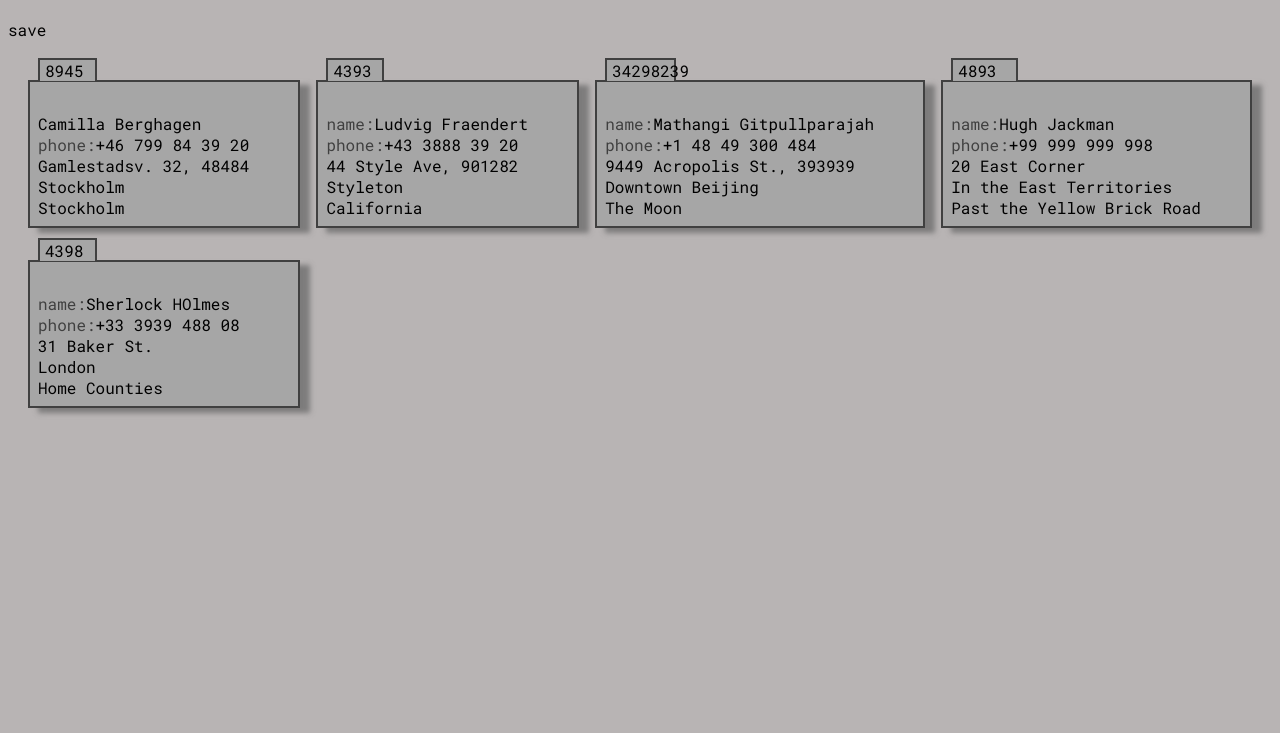
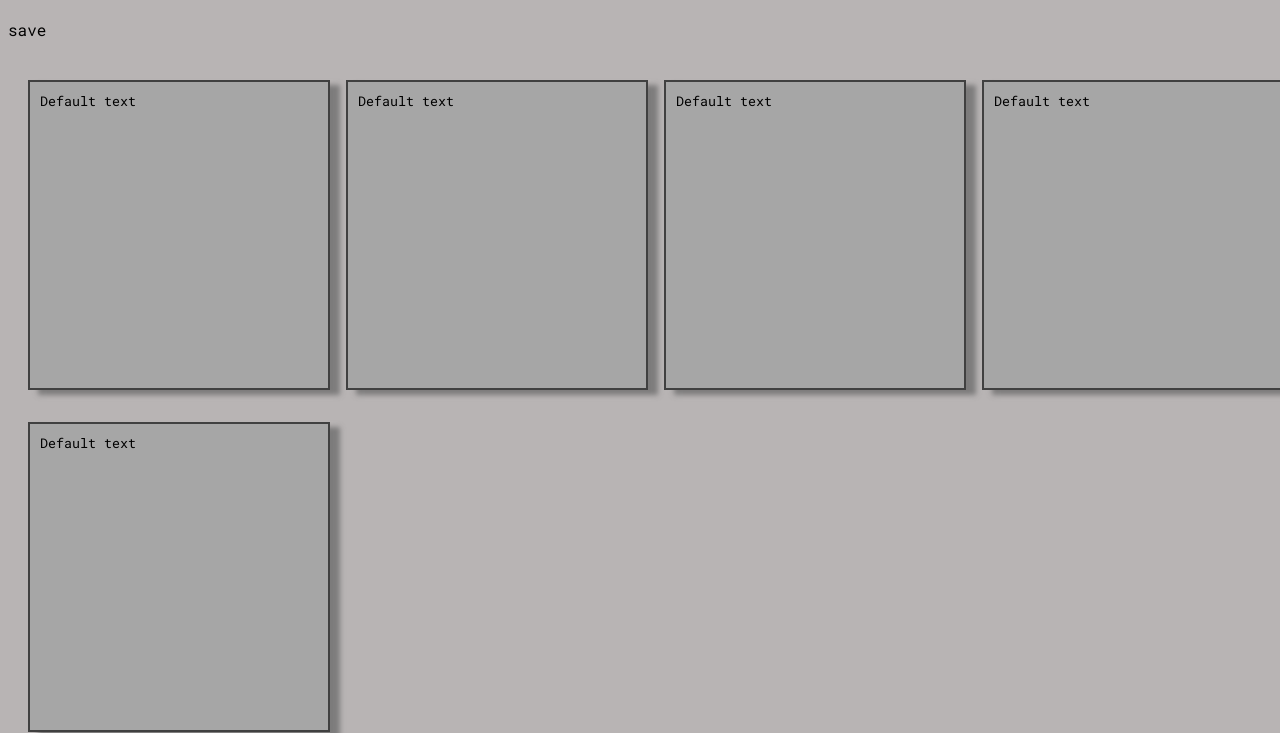
Before and after one commit to sighmoan/masaban, a website: page public/index.html in a window 1280 px wide. Shown: the part 67-800 px from the top of the page. Drawn offline with nearby package versions, Linux system fonts and the light colour scheme; files that its build step writes are made by us from their sources.

Commit message:
add textarea inputs to cards

```diff
--- a/public/index.html
+++ b/public/index.html
@@ -14,44 +14,19 @@
 
     <div class="grid-container">
       <div class="grid-item">
-        <span class="grid-item__id">8945</span>
-        <span class="grid item__name">Camilla Berghagen</span>
-        <span class="grid-item__phone">+46 799 84 39 20</span>
-        <span class="grid-item__address">Gamlestadsv. 32, 48484</span>
-        <span class="grid-item__city">Stockholm</span>
-        <span class="grid-item__state">Stockholm</span>
+        <textarea class="grid-item__text">Default text</textarea>
       </div>
       <div class="grid-item">
-        <span class="grid-item__id">4393</span>
-        <span class="grid-item__name">Ludvig Fraendert</span>
-        <span class="grid-item__phone">+43 3888 39 20</span>
-        <span class="grid-item__address">44 Style Ave, 901282</span>
-        <span class="grid-item__city">Styleton</span>
-        <span class="grid-item__state">California</span>
+        <textarea class="grid-item__text">Default text</textarea>
       </div>
       <div class="grid-item">
-        <span class="grid-item__id">34298239</span>
-        <span class="grid-item__name">Mathangi Gitpullparajah</span>
-        <span class="grid-item__phone">+1 48 49 300 484</span>
-        <span class="grid-item__address">9449 Acropolis St., 393939</span>
-        <span class="grid-item__city">Downtown Beijing</span>
-        <span class="grid-item__state">The Moon</span>
+        <textarea class="grid-item__text">Default text</textarea>
       </div>
       <div class="grid-item">
-        <span class="grid-item__id">4893</span>
-        <span class="grid-item__name">Hugh Jackman</span>
-        <span class="grid-item__phone">+99 999 999 998</span>
-        <span class="grid-item__address">20 East Corner</span>
-        <span class="grid-item__city">In the East Territories</span>
-        <span class="grid-item__state">Past the Yellow Brick Road</span>
+        <textarea class="grid-item__text">Default text</textarea>
       </div>
       <div class="grid-item">
-        <span class="grid-item__id">4398</span>
-        <span class="grid-item__name">Sherlock HOlmes</span>
-        <span class="grid-item__phone">+33 3939 488 08</span>
-        <span class="grid-item__address">31 Baker St.</span>
-        <span class="grid-item__city">London</span>
-        <span class="grid-item__state">Home Counties</span>
+        <textarea class="grid-item__text">Default text</textarea>
       </div>
     </div>
   </body>
--- a/src/index.scss
+++ b/src/index.scss
@@ -41,10 +41,24 @@
     padding: 0.5rem;
     box-shadow: 10px 5px 5px #666666b6;
     z-index: 1;
+    aspect-ratio: 1/1;
 }
 
 .grid-item > span {
     display: block;
+}
+
+.grid-item__text {
+    background-color: #a6a6a6;
+    border: 0;
+    resize: none;
+    height:100%;
+    width:100%;
+}
+
+.grid-item__text:focus {
+    outline: 0;
+    background-color: #c3c3c3;
 }
 
 .grid-item:hover {
```
Also changed, not shown: 1 other file.
